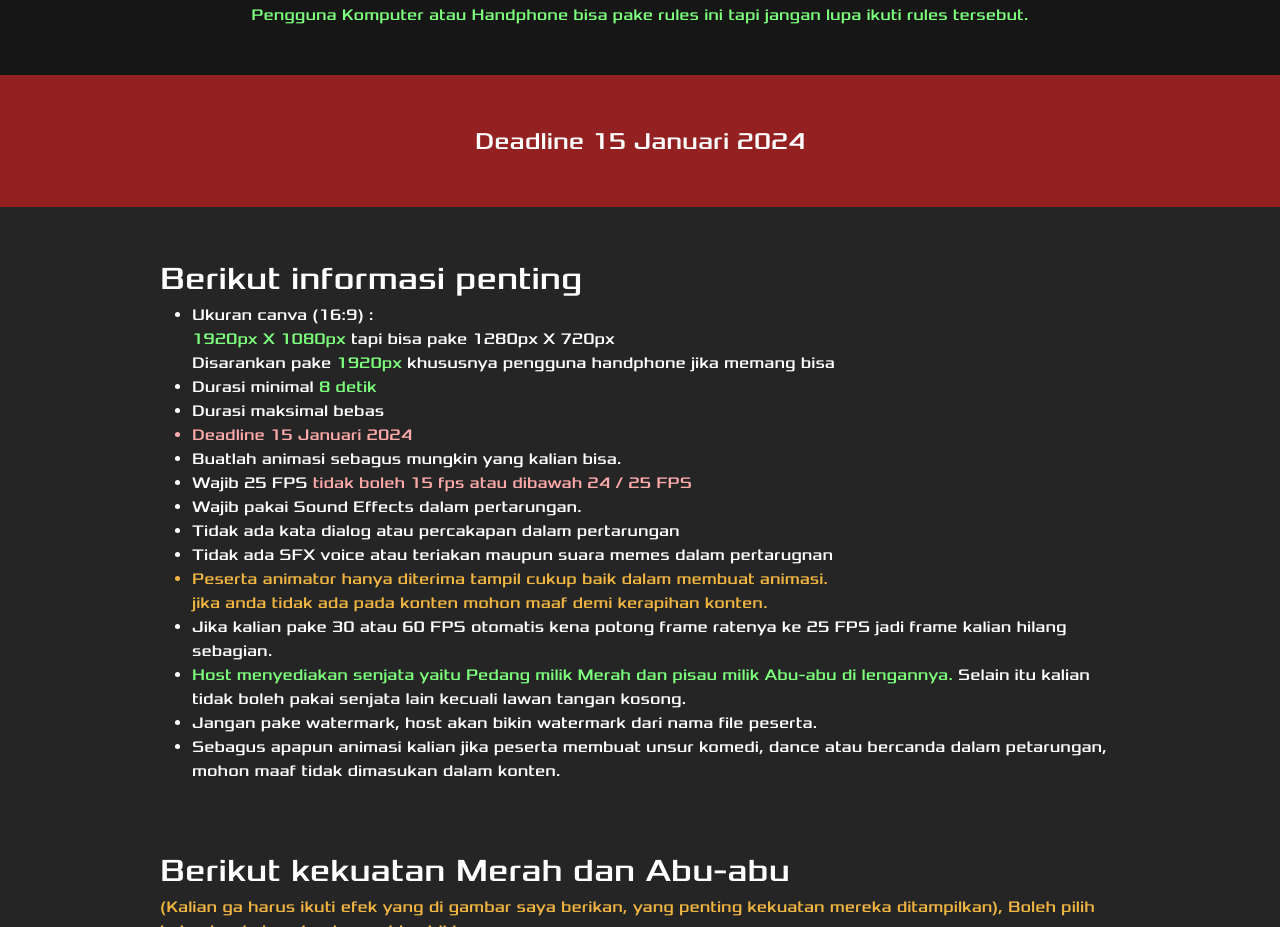
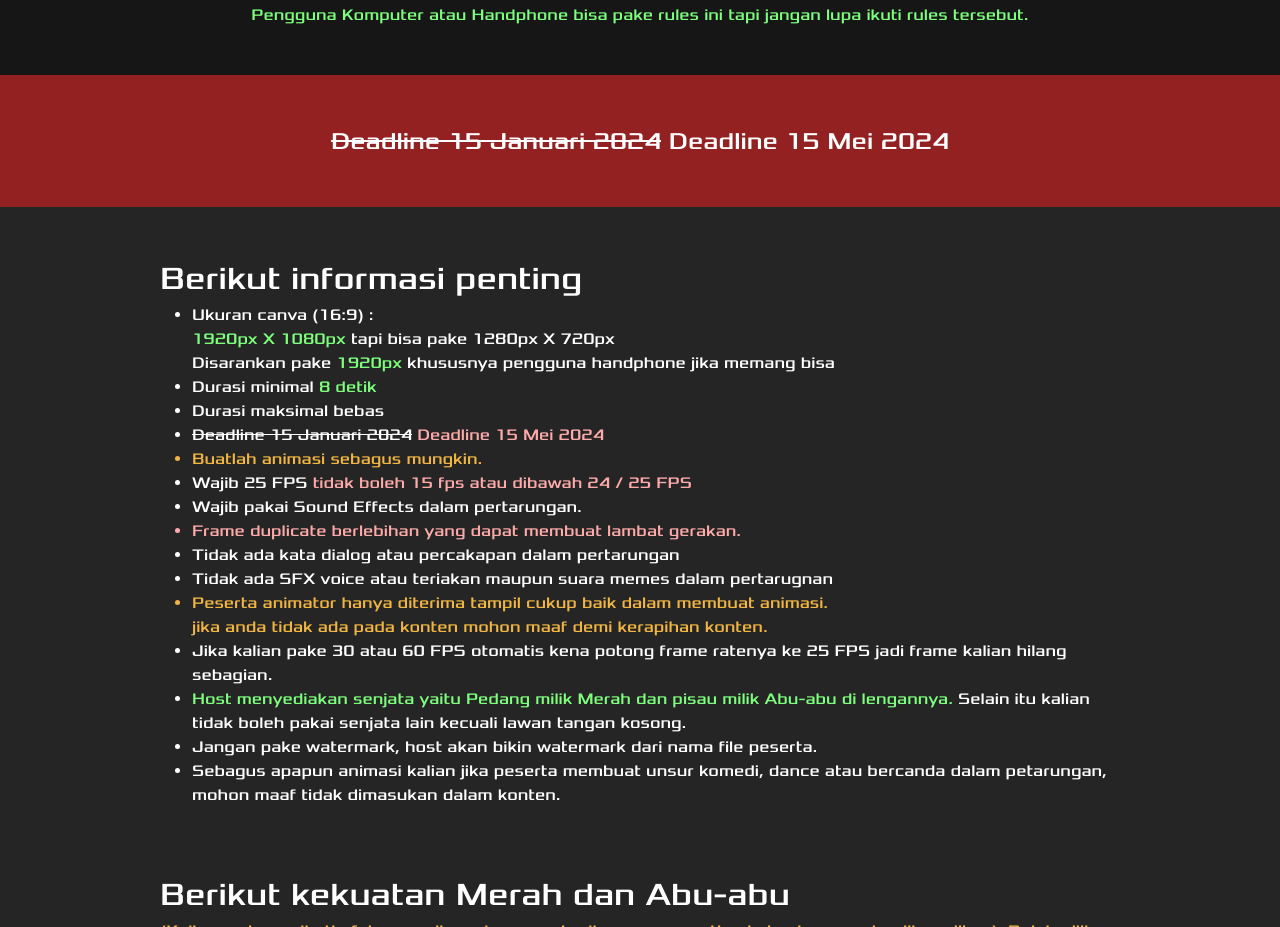
Before and after one commit to srpd30/srpd30.github.io, a plain HTML site: page secretundergroundcollab.html in a window 1280 px wide. Shown: the part 1278-2205 px from the top of the page. Drawn offline with nearby package versions, Linux system fonts and the light colour scheme.

Commit message:
update rule

```diff
--- a/secretundergroundcollab.html
+++ b/secretundergroundcollab.html
@@ -166,7 +166,7 @@
 
   <div class="bg-red-warning">
     <br></br>
-  <div class="fs-4 mx-auto w-50 text-center font-xolonium-regular text-white"><a>Deadline 15 Januari 2024</a></div>
+  <div class="fs-4 mx-auto w-50 text-center font-xolonium-regular"><a><c class="text-white text-decoration-line-through">Deadline 15 Januari 2024</c> Deadline 15 Mei 2024</a></div>
     <br></br>
   </div>
 
@@ -182,11 +182,12 @@
       <li>Durasi minimal <c class="text-green">8 detik</c>
       </li>
       <li>Durasi maksimal bebas</li>
-      <li class="text-red-blacktheme">Deadline 15 Januari 2024</li>
-      <li>Buatlah animasi sebagus mungkin yang kalian bisa.</li>
+      <li><c class="text-decoration-line-through" >Deadline 15 Januari 2024</c><c class="text-red-blacktheme"> Deadline 15 Mei 2024</c></li>
+      <li class="text-yellow-xolonium">Buatlah animasi sebagus mungkin.</li>
       <li>Wajib 25 FPS<c class="text-red-blacktheme"> tidak boleh 15 fps atau dibawah 24 / 25 FPS</c>
       </li>
       <li>Wajib pakai Sound Effects dalam pertarungan.</li>
+      <li class="text-red-blacktheme">Frame duplicate berlebihan yang dapat membuat lambat gerakan.</li>
       <li>Tidak ada kata dialog atau percakapan dalam pertarungan</li>
       <li>Tidak ada SFX voice atau teriakan maupun suara memes dalam pertarugnan</li>
       <li class="text-yellow-xolonium">Peserta animator hanya diterima tampil cukup baik dalam membuat animasi.<br>
```
Also changed, not shown: image/backdrop/soofrides.png (added).
